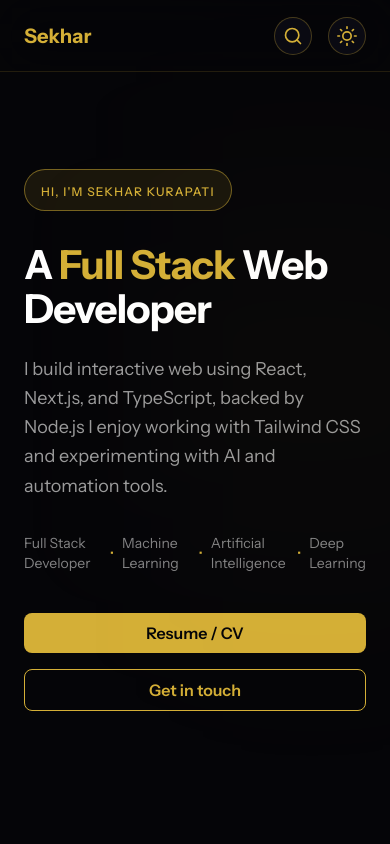
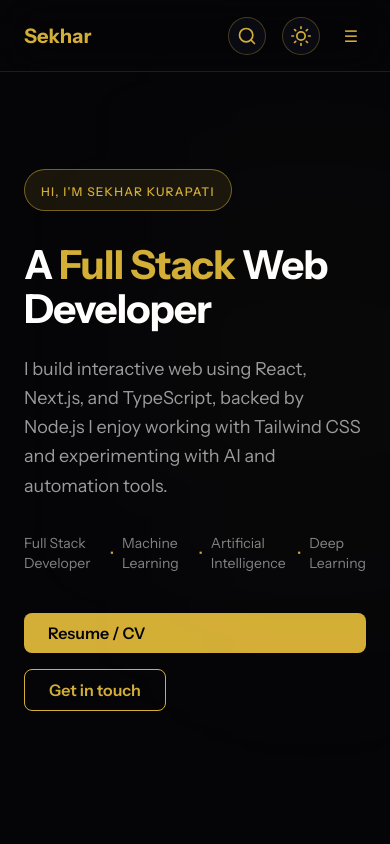
Before and after one commit to Sekhar2186/portfolio-nextjs, a React (Vite) app: page /#/ in a window 390 px wide. Shown: the top 844 px of the page. Built offline with nearby package versions, Linux system fonts and the light colour scheme.

Commit message:
updated the resume and Projects

```diff
--- a/components/Navbar.tsx
+++ b/components/Navbar.tsx
@@ -7,6 +7,8 @@ const Navbar: React.FC = () => {
   const location = useLocation();
   const [isDarkMode, setIsDarkMode] = useState(true);
   const [isSearchOpen, setIsSearchOpen] = useState(false);
+  const [isMenuOpen, setIsMenuOpen] = useState(false);
+
 
   useEffect(() => {
     const isDark = document.documentElement.classList.contains('dark');
@@ -73,7 +75,39 @@ const Navbar: React.FC = () => {
                 <svg xmlns="http://www.w3.org/2000/svg" width="20" height="20" viewBox="0 0 24 24" fill="none" stroke="currentColor" strokeWidth="2" strokeLinecap="round" strokeLinejoin="round"><path d="M21 12.79A9 9 0 1 1 11.21 3 7 7 0 0 0 21 12.79z" /></svg>
               )}
             </button>
+            {/* Mobile Menu Button */}
+            <button
+              onClick={() => setIsMenuOpen(!isMenuOpen)}
+              className="md:hidden p-2 text-gold"
+            >
+              {isMenuOpen ? "✕" : "☰"}
+            </button>
+
           </div>
+          {/* Mobile Menu */}
+          {isMenuOpen && (
+            <div className="md:hidden fixed top-[72px] left-0 right-0 bg-background-light dark:bg-background-dark border-b border-gold-subtle px-6 py-6 flex flex-col gap-6 z-40">
+              {[
+                { name: 'Home', path: '/' },
+                { name: 'About', path: '/about' },
+                { name: 'Projects', path: '/projects' },
+                { name: 'Contact', path: '/contact' },
+              ].map((link) => (
+                <Link
+                  key={link.name}
+                  to={link.path}
+                  onClick={() => setIsMenuOpen(false)}
+                  className={`text-base font-medium transition-colors hover:text-gold ${isActive(link.path)
+                    ? 'text-gold'
+                    : 'text-background-dark dark:text-white'
+                    }`}
+                >
+                  {link.name}
+                </Link>
+              ))}
+            </div>
+          )}
+
         </div>
       </nav>
       <Search isOpen={isSearchOpen} onClose={() => setIsSearchOpen(false)} />
--- a/pages/Home.tsx
+++ b/pages/Home.tsx
@@ -4,6 +4,7 @@ import { motion } from 'framer-motion';
 import CourseCard from '../components/CourseCard';
 import { TextHoverEffect } from '../components/ui/text-hover-effect';
 import { projects } from '../data/projects';
+import { Link } from 'react-router-dom';
 
 const Home: React.FC = () => {
   const [feedbackStatus, setFeedbackStatus] = React.useState<'idle' | 'submitting' | 'success' | 'error'>('idle');
@@ -71,12 +72,19 @@ const Home: React.FC = () => {
               Full Stack Developer <span className="text-gold">•</span> Machine Learning<span className="text-gold">•</span>Artificial Intelligence <span className="text-gold">•</span> Deep Learning
             </div>
             <div className="flex flex-col sm:flex-row gap-4">
-              <button className="bg-gold text-background-dark px-6 py-2 rounded-lg font-semibold transition-all hover:brightness-110 hover:shadow-[0_0_30px_rgba(212,175,55,0.4)]">
+              <a
+                href="/assets/resume.pdf"
+                target="_blank"
+                rel="noopener noreferrer"
+                className="inline-block bg-gold text-background-dark px-6 py-2 rounded-lg font-semibold transition-all hover:brightness-110 hover:shadow-[0_0_30px_rgba(212,175,55,0.4)]"
+              >
                 Resume / CV
-              </button>
-              <button className="border border-gold text-gold px-6 py-2 rounded-lg font-semibold transition-all hover:bg-gold/10">
-                Get in touch
-              </button>
+              </a>
+              <Link to="/contact">
+                <button className="border border-gold text-gold px-6 py-2 rounded-lg font-semibold transition-all hover:bg-gold/10">
+                  Get in touch
+                </button>
+              </Link>
             </div>
           </motion.div>
         </div>
```
Also changed, not shown: 1 other file (tests, documents, lock files or other folders).
